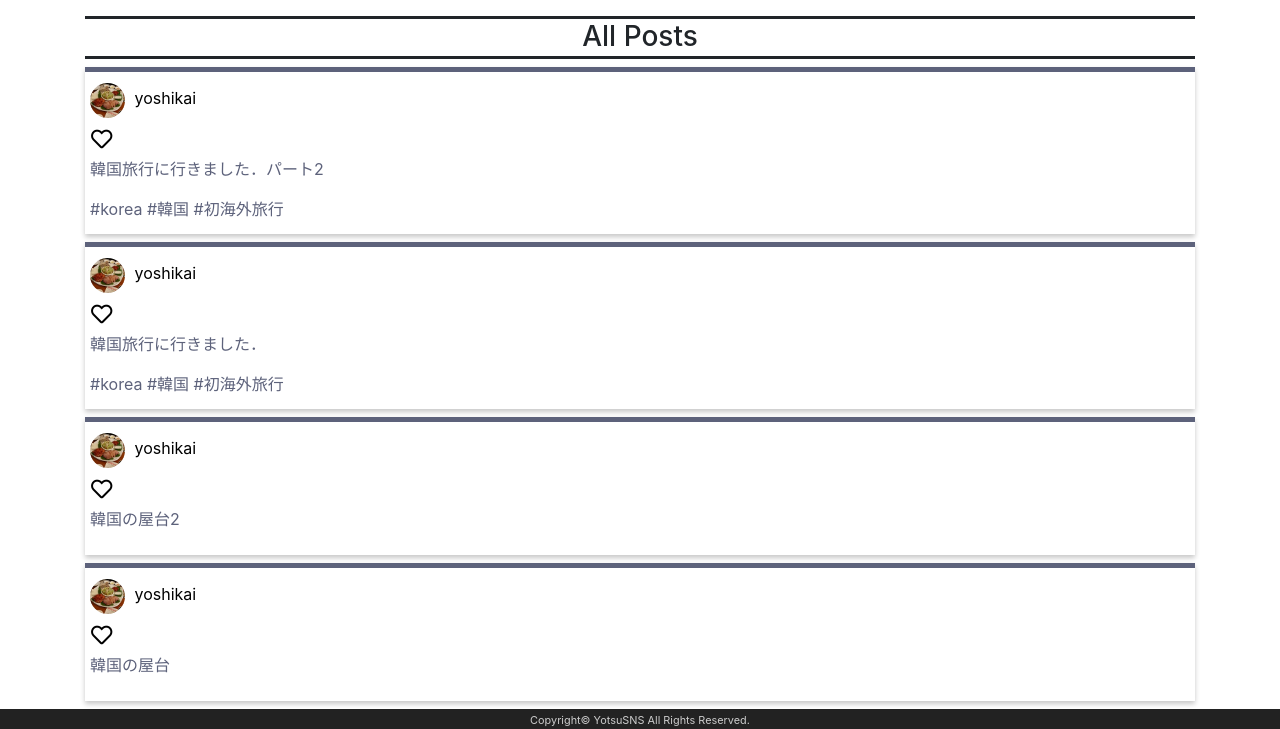
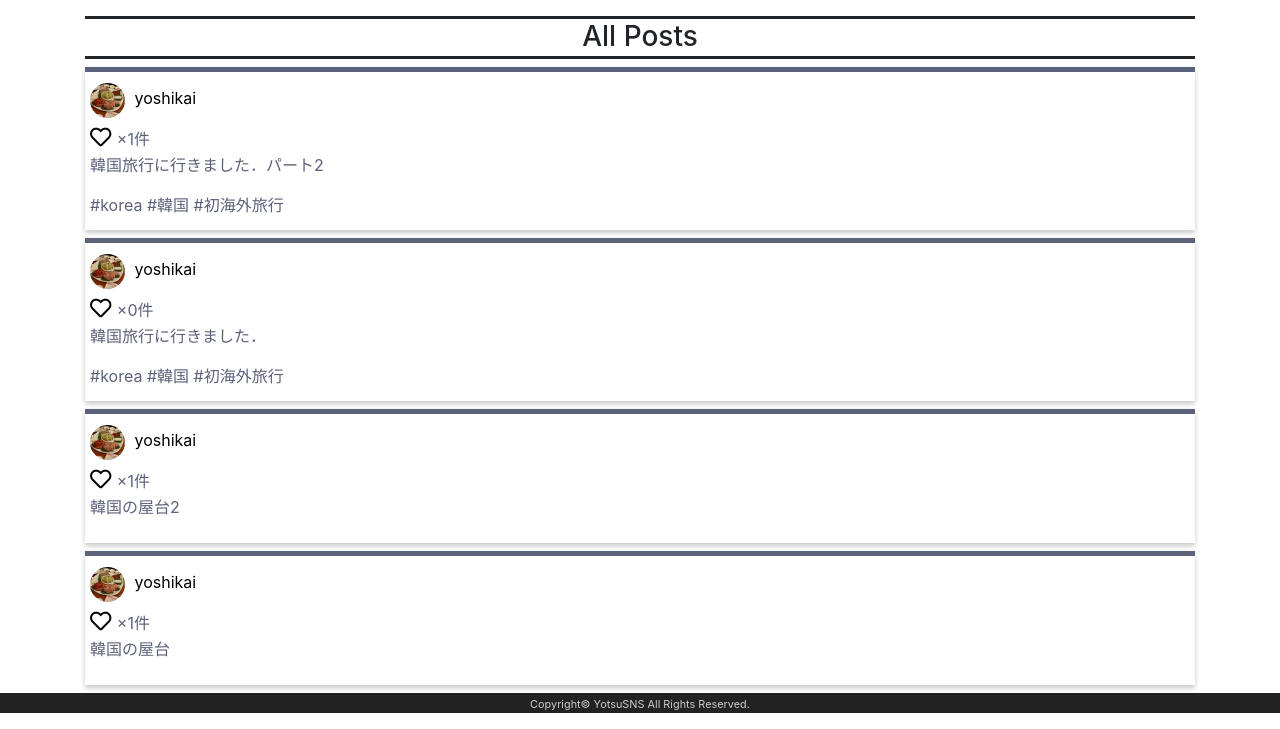
Before and after one commit to h-yoshikai/YotsuSNS, a Django app: page /accounts/allposts in a window 1280 px wide. Shown: the part 176-905 px from the top of the page. Run offline with Django 3.2, Linux system fonts and the light colour scheme; a user stored in the database is signed in; data comes from the database, SQL or seed files in the repository; both versions use the stored data as it was after the commit; some libraries are stand-ins or nearby versions.

Commit message:
いいね数の表示Ajax

```diff
--- a/accounts/static/accounts/css/post.css
+++ b/accounts/static/accounts/css/post.css
@@ -61,4 +61,10 @@ button#like{
     padding-left: 5px;
     margin-top: 3px;
     margin-bottom: 3px;
+    padding-right: 1px;
 }
+.likebtn{
+    border: none;
+    padding-top: 5px;
+    padding-bottom: 5px;
+}
--- a/accounts/templates/accounts/allposts.html
+++ b/accounts/templates/accounts/allposts.html
@@ -21,6 +21,7 @@
            $("i",this).toggleClass('like-red');
            $("i",this).toggleClass('fas');
            $("i",this).toggleClass('far');
+           $("#numlike").text('×'+data.count+'件');
        })
        .fail(function(data){
            console.log("fail");
@@ -32,7 +33,7 @@
 
 {% block content %}
 <h3>All Posts</h3>
-{% for message,liked in allmessages %}
+{% for message,liked,likecount in allmessages %}
 <div class="postbox">
 <a class="username" href="{% url 'userpage' message.owner.username %}">
 <img class="thumbnail" src="{% if message.owner.pro_image %}{{message.owner.pro_image.thumbnail.url}}{% else %}/media/images/def_thumbnail.jpg{% endif %}">
@@ -41,16 +42,17 @@
 <img class="mainimage" src="{{message.image.large.url}}">
 <div>
 {% if liked > 0 %}
-<form action="{% url 'goodtry' %}" method="post">
-    {% csrf_token %}
-    <button type="submit" id="like" name="messmyid" value="{{message.myid}}" class="btn"><i class="fas fa-lg fa-heart like-red"></i></button>
-</form>
+<!--<form action="{% url 'goodtry' %}" method="post">
+    {% csrf_token %}-->
+    <button type="submit" id="like" name="messmyid" value="{{message.myid}}" class="likebtn"><i class="fas fa-lg fa-heart like-red"></i></button>
+<!--</form>-->
 {% else %}
-<form action="{% url 'goodtry' %}" method="post">
-    {% csrf_token %}
-    <button type="submit" id="like" name="messmyid" value="{{message.myid}}" class="btn"><i class="far fa-lg fa-heart"></i></button>
-</form>
+<!--<form action="{% url 'goodtry' %}" method="post">
+    {% csrf_token %}-->
+    <button type="submit" id="like" name="messmyid" value="{{message.myid}}" class="likebtn"><i class="far fa-lg fa-heart"></i></button>
+<!--</form>-->
 {% endif %}
+<span id="numlike">×{{likecount}}件</span>
 </div>
 <div class="caption">
     <p>{{message.content}}</p>
--- a/accounts/urls.py
+++ b/accounts/urls.py
@@ -26,6 +26,5 @@ urlpatterns = [
     path('goodtry',views.goodtry,name='goodtry'),
     #フォロー処理のトライ
     path('followingtry',views.Followadd,name='followtry'),
-    path('<str:user_id>/followingtry',views.Followadd,name='followtrya'),
     path('<str:user_id>',views.UserPage,name='userpage'),
 ]
--- a/accounts/views.py
+++ b/accounts/views.py
@@ -308,12 +308,15 @@ def PostCancel(request,myid):
 def AllPosts(request):
     messobjs=Message.objects.all()
     likelist=[]
+    numlike=[]
     for mess in messobjs:
         liked=Good.objects.filter(owner=request.user,message=mess).count()
+        count=Good.objects.filter(message=mess).count()
         likelist.append(liked)
+        numlike.append(count)
 
     params={
-        'allmessages':zip(messobjs,likelist),
+        'allmessages':zip(messobjs,likelist,numlike),
     }
     return render(request,'accounts/allposts.html',params)
 
@@ -365,9 +368,11 @@ def goodtry(request):
         newgood=Good(owner=request.user,message=obj)
         newgood.save()
 
+    count=Good.objects.filter(message=obj).count()
+
     if request.is_ajax():
     #html=render_to_string('accounts/allposts.html',params,request=request)
-        return JsonResponse({'result':'OK'})
+        return JsonResponse({'result':'OK','count':count})
     #return HttpResponseRedirect(request.META.get("HTTP_REFERER"))
 
 def saveTags(strtags,myid):
```
Also changed, not shown: db.sqlite3.
